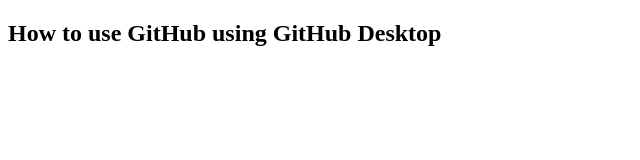
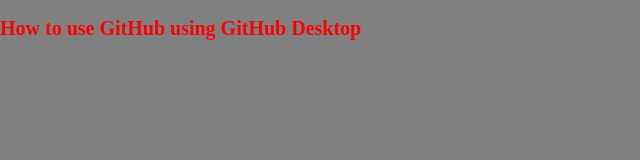
Before and after one commit to sahilorc/fsd_b5_css, a plain HTML site: page index.html in a window 1280 px wide. Shown: the whole page, without its empty margins (0-640 px from the left). Drawn offline with Linux system fonts and the light colour scheme.

Commit message:
commit message

```diff
--- a/assets/css/styles.css
+++ b/assets/css/styles.css
@@ -1,6 +1,6 @@
 body {
   margin: 0;
-  padding: 0:
+  padding: 0;
   background-color: gray;
 }
 
--- a/index.html
+++ b/index.html
@@ -4,6 +4,7 @@
     <meta charset="UTF-8">
     <meta name="viewport" content="width=device-width, initial-scale=1.0">
     <title>Document</title>
+    <link rel="stylesheet" href="./assets/css/styles.css">
 </head>
 <body>
     <h2>How to use GitHub using GitHub Desktop</h2>
```
